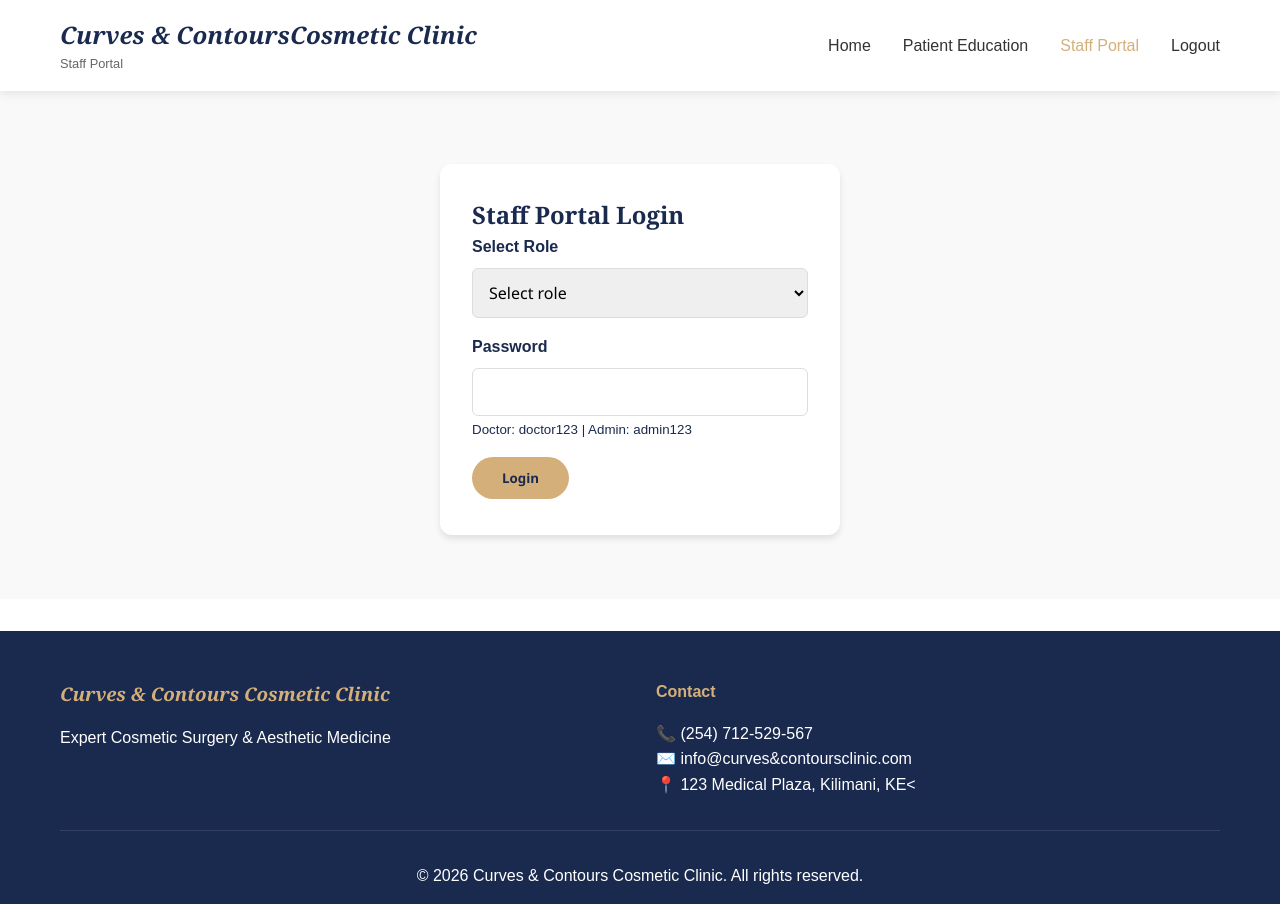
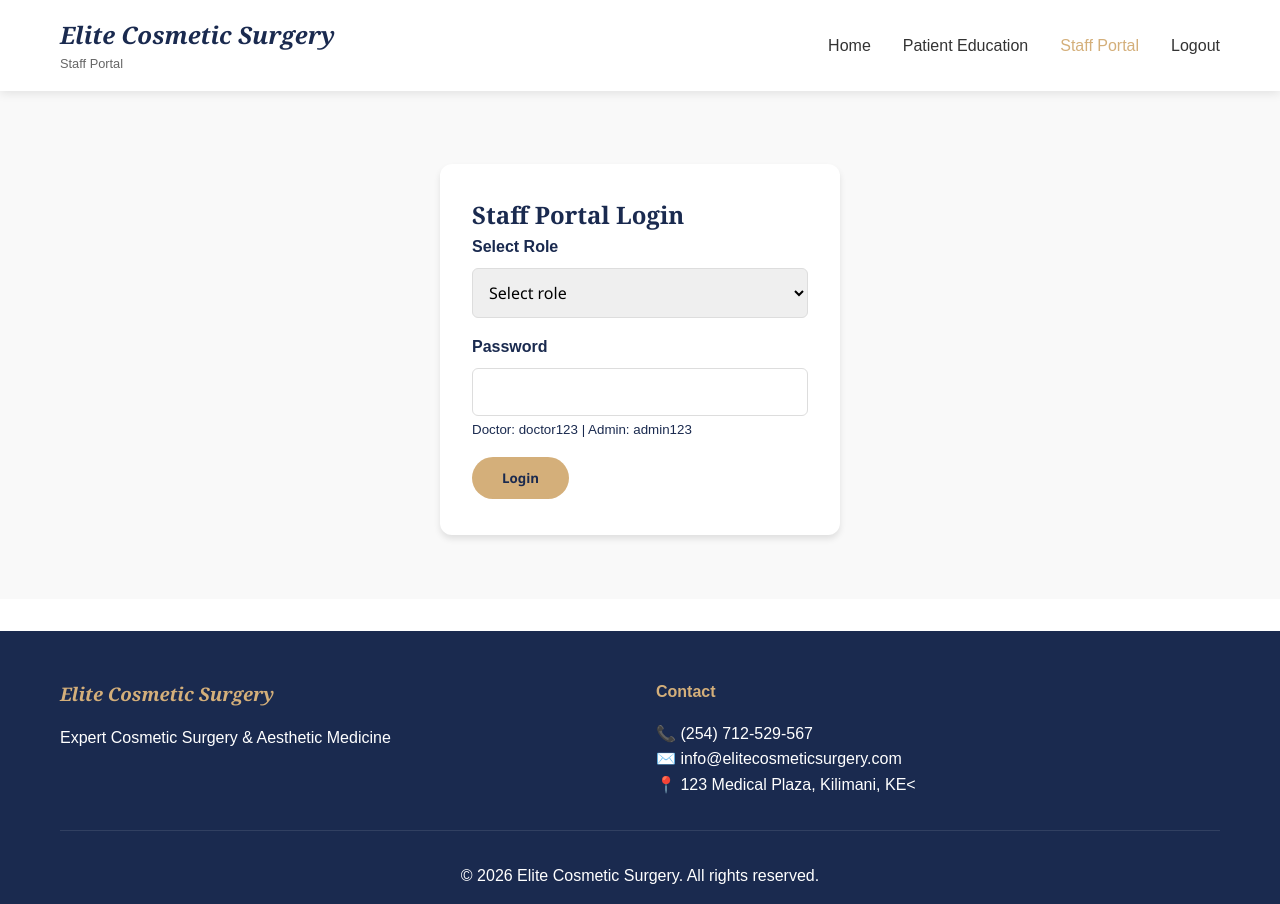
Before and after one commit to janenyasoro/Project-01, a plain HTML site: page dashboard.html in a window 1280 px wide. Drawn offline with Linux system fonts and the light colour scheme.

Commit message:
Correcting errors

```diff
--- a/dashboard.html
+++ b/dashboard.html
@@ -3,7 +3,7 @@
 <head>
     <meta charset="UTF-8">
     <meta name="viewport" content="width=device-width, initial-scale=1.0">
-    <title>Staff Portal | Curves & Contours Cosmetic Clinic</title>
+    <title>Staff Portal | Elite Cosmetic Surgery</title>
     <link rel="stylesheet" href="css/style.css">
 </head>
 <body>
@@ -11,7 +11,7 @@
         <nav class="navbar">
             <div class="container">
                 <div class="logo">
-                    <h1><i>Curves & ContoursCosmetic Clinic</i></h1>
+                    <h1><i>Elite Cosmetic Surgery</i></h1>
                     <p>Staff Portal</p>
                 </div>
                 <ul class="nav-links">
@@ -120,18 +120,18 @@
         <div class="container">
             <div class="footer-content">
                 <div class="footer-section">
-                    <h3><i>Curves & Contours Cosmetic Clinic</i></h3>
+                    <h3><i>Elite Cosmetic Surgery</i></h3>
                     <p>Expert Cosmetic Surgery & Aesthetic Medicine</p>
                 </div>
                 <div class="footer-section">
                     <h4>Contact</h4>
                     <p>📞 (254) 712-529-567</p>
-                    <p>✉️ info@curves&contoursclinic.com</p>
+                    <p>✉️ info@elitecosmeticsurgery.com</p>
                     <p>📍 123 Medical Plaza, Kilimani, KE<</p>
                 </div>
             </div>
             <div class="footer-bottom">
-                <p>&copy; 2026 Curves & Contours Cosmetic Clinic. All rights reserved.</p>
+                <p>&copy; 2026 Elite Cosmetic Surgery. All rights reserved.</p>
             </div>
         </div>
     </footer>
```
